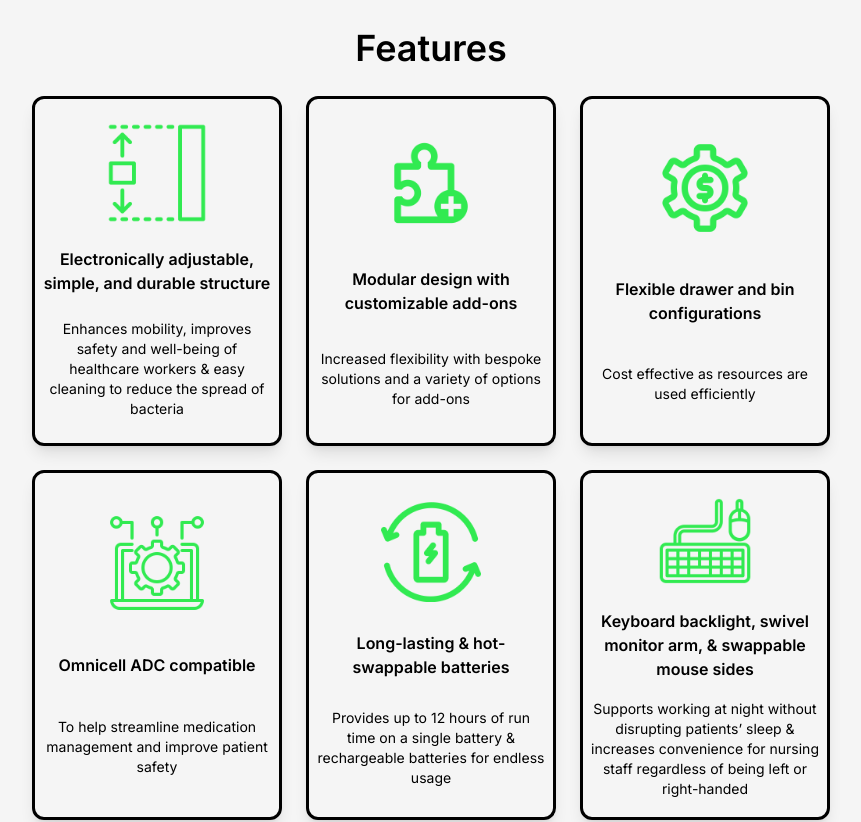
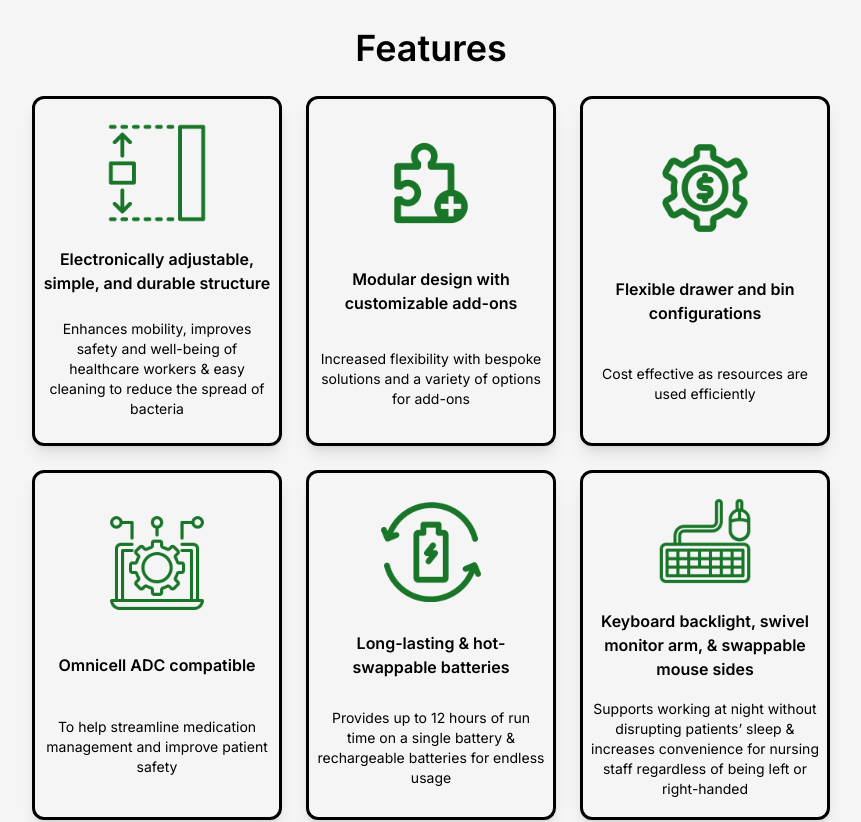
Before and after one commit to ruvik2000/omnikart-live, a Next.js app: page /features in a window 1280 px wide. Shown: the part 1300-2122 px from the top of the page, without its empty margins (209-1070 px from the left). Built offline with nearby package versions, Linux system fonts and the light colour scheme.

Commit message:
Theme related color improvement

```diff
--- a/app/about/page.tsx
+++ b/app/about/page.tsx
@@ -1,12 +1,11 @@
 import AboutApproach from "@/components/about-approach";
 import { aboutData } from "@/lib";
-import Image from "next/image";
 import React from "react";
 
 const About = () => {
   return (
     <main className="flex flex-col">
-      <section className="relative p-[5rem] h-fit flex flex-col items-center justify-center md:justify-start gap-[1.7rem] md:gap-[1.8rem] px-4 md:px-[6rem] lg:px-[15rem] bg-neutral-100 dark:bg-gray-900 dark:text-white">
+      <section className="relative p-[5rem] h-fit flex flex-col items-center justify-center md:justify-start gap-[1.7rem] md:gap-[1.8rem] px-4 md:px-[6rem] lg:px-[15rem] bg-neutral-100 dark:bg-[#1f1f1f] dark:text-white">
         <h1 className="about-heading">About Us</h1>
         <div className="text-center flex flex-col gap-4">
           <p className="text">OmniKart is a product of Omni-Health.</p>
--- a/app/contact/page.tsx
+++ b/app/contact/page.tsx
@@ -7,8 +7,8 @@ import toast from "react-hot-toast";
 
 const Contact = () => {
   return (
-    <main className="flex flex-col">
-      <section className="relative pt-[5rem] h-screen flex flex-col items-center justify-center md:justify-start gap-[1.7rem] md:gap-[1.8rem] px-4 md:px-[6rem] lg:px-[15rem] bg-neutral-100 dark:bg-gray-900 dark:text-white">
+    <main className="flex flex-col border-b dark:border-b-gray-600">
+      <section className="relative pt-[5rem] h-screen flex flex-col items-center justify-center md:justify-start gap-[1.7rem] md:gap-[1.8rem] px-4 md:px-[6rem] lg:px-[15rem] bg-neutral-100 dark:bg-[#1f1f1f] dark:text-white">
         <h1 className="-mt-16 text-5xl lg:7xl md:mt-8">Let's Talk</h1>
         <p className="-mt-3 uppercase">How can we help</p>
         <form
@@ -66,9 +66,6 @@ const Contact = () => {
             />
           </div>
           <div className="flex-1 pt-4 md:pt-12 flex items-center justify-center">
-            {/* <button className="bg-green-400 px-8 py-3 rounded-xl text-white hover:bg-green-500/90 transition">
-              Send Message
-            </button> */}
             <SubmitBtn />
           </div>
         </form>
--- a/app/features/page.tsx
+++ b/app/features/page.tsx
@@ -7,8 +7,8 @@ import React from "react";
 const Features = () => {
   return (
     <main className="flex flex-col">
-      <section className="pt-[6rem] h-[20rem] lg:h-[30rem] px-30 flex flex-col items-center justify-start gap-10 bg-neutral-100 dark:bg-gray-900 dark:text-white">
-        <h1 className="text-3xl md:text-6xl font-medium text-green-500">
+      <section className="pt-[6rem] h-fit lg:h-[30rem] px-30 pb-[8rem] md:pb-[5rem] flex flex-col items-center justify-start gap-10 bg-neutral-100 dark:bg-[#1f1f1f] dark:text-white">
+        <h1 className="text-3xl md:text-4xl lg:text-6xl font-medium text-green-500">
           Work Omni
         </h1>
         <div className="flex items-center justify-center gap-3 lg:gap-[5rem]">
@@ -39,8 +39,8 @@ const Features = () => {
           ))}
         </div>
       </section>
-      <section className="flex flex-col gap-7 py-8 px-[2rem] lg:px-[10rem] text-center bg-neutral-100 dark:bg-gray-600">
-        <h2 className="text-4xl font-semibold dark:text-white">Features</h2>
+      <section className="flex flex-col gap-7 py-8 px-[2rem] lg:px-[10rem] text-center bg-neutral-100 dark:bg-gray-300">
+        <h2 className="text-4xl font-semibold dark:text-[#1f1f1f]">Features</h2>
         <div className="w-fit mx-auto grid gap-6 grid-cols-1 grid-rows-6 md:grid-cols-3 md:grid-rows-2">
           {featureList.map((item, index) => (
             <React.Fragment key={index}>
--- a/components/cart-info.tsx
+++ b/components/cart-info.tsx
@@ -21,7 +21,7 @@ const CartInfo = ({ imageUrl, infoTitle, infoList }: CartInfoProps) => {
           {infoTitle}
         </h3>
       </div>
-      <div className="flex-1 bg-gray-400/50 py-4 px-10 rounded-b-3xl flex flex-col md:rounded-r-3xl md:rounded-bl-none group-even:md:rounded-r-none group-even:md:rounded-l-3xl dark:bg-gray-900">
+      <div className="flex-1 bg-gray-400/50 py-4 px-10 rounded-b-3xl flex flex-col md:rounded-r-3xl md:rounded-bl-none group-even:md:rounded-r-none group-even:md:rounded-l-3xl dark:bg-[#1f1f1f]">
         <ul className="flex-1 list-disc flex flex-col items-start justify-around md:justify-center md:gap-4">
           {infoList.map((item, index) => (
             <li key={index} className="text-sm md:text-base">
--- a/components/feature.tsx
+++ b/components/feature.tsx
@@ -6,8 +6,14 @@ type FeatureProps = (typeof featureList)[number];
 
 const Feature = ({ imgUrl, title, description }: FeatureProps) => {
   return (
-    <div className="flex flex-col px-2 items-center justify-evenly w-[250px] h-[350px] border-[3px] rounded-xl border-black shadow-lg dark:border-white dark:text-white">
-      <Image src={imgUrl} alt="height" width={100} height={100} className="" />
+    <div className="flex flex-col px-2 items-center justify-evenly w-[250px] h-[350px] border-[3px] rounded-xl border-black shadow-lg dark:border-[#1f1f1f] dark:text-[#1f1f1f]">
+      <Image
+        src={imgUrl}
+        alt="height"
+        width={100}
+        height={100}
+        className="brightness-50"
+      />
       <p className="font-semibold">{title}</p>
       <p className="text-sm">{description}</p>
     </div>
```
Also changed, not shown: 1 other file (tests, documents, lock files or other folders).
